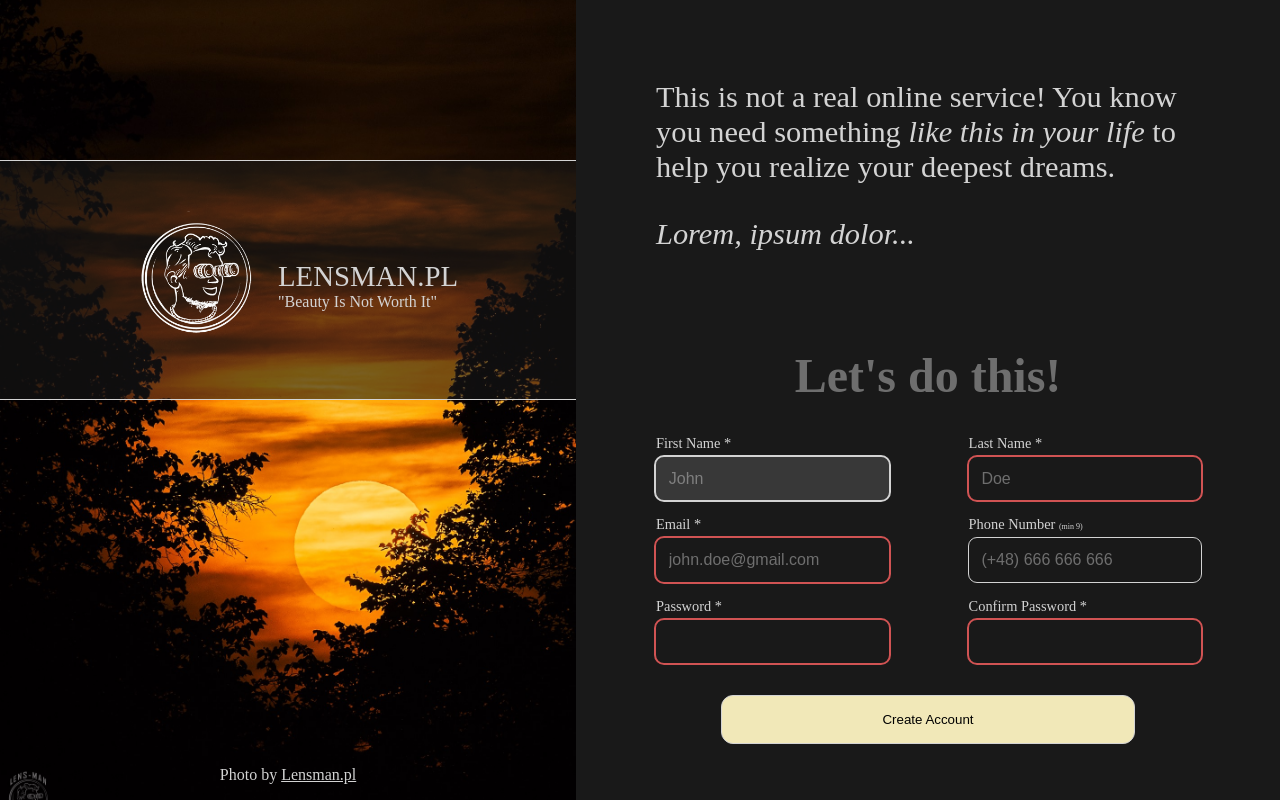
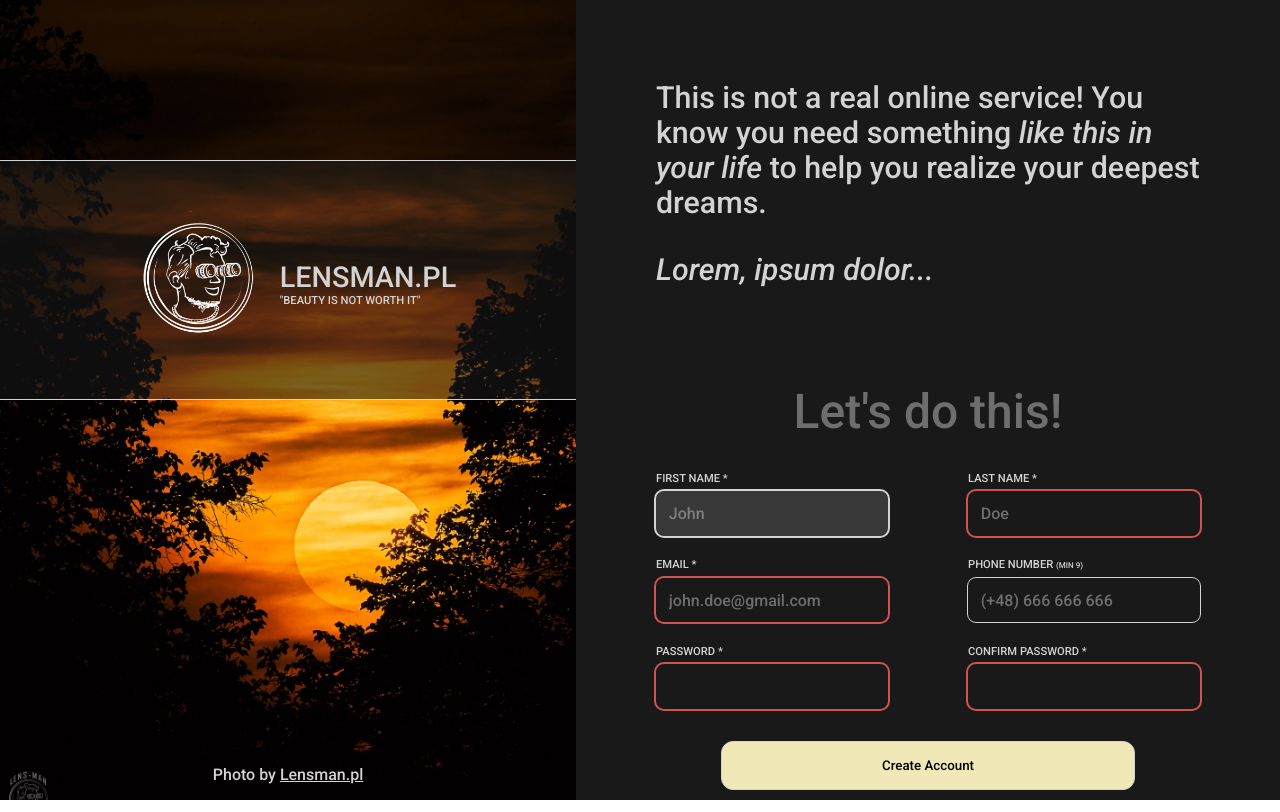
Before and after one commit to KarolKarnas/sign-up-form, a plain HTML site: page index.html in a window 1280 px wide. Drawn offline with Linux system fonts and the light colour scheme.

Commit message:
Change main font
change main font to Roboto, also some minor style changes

```diff
--- a/style.css
+++ b/style.css
@@ -1,3 +1,5 @@
+@import url('https://fonts.googleapis.com/css2?family=Roboto:ital,wght@0,100;0,300;0,500;1,100;1,500&display=swap');
+
 :root {
 	--white: #d3d3d3;
 	--white-light: #d3d3d375;
@@ -8,7 +10,7 @@
 	--eerie-black: #191919;
 	--eerie-black-zwei: #383838;
 	--eerie-black-transparent: #19191993;
---indian-green: #9fe79d;
+--indian-green: #DB5702;
 
 }
 
@@ -18,6 +20,7 @@
 	box-sizing: border-box;
 	padding: 0;
 	margin: 0;
+    font-family: 'Roboto', Courier, monospace;
 }
 
 body {
@@ -80,7 +83,8 @@ body {
 
 .tagline {
 	color: var(--white);
-	text-transform: capitalize;
+	text-transform: uppercase;
+    font-size: 0.7rem;
 }
 
 .copyrights {
@@ -132,6 +136,7 @@ p span {
 }
 
 h2 {
+    font-weight: 500;
 	font-size: 3rem;
 	text-align: center;
 	margin-bottom: 2rem;
@@ -154,7 +159,7 @@ button {
 	display: flex;
 	/* justify-content: space-between; */
 	gap: 5rem;
-	margin-bottom: 1rem;
+	margin-bottom: 1.4rem;
 	/* width: 100%; */
 }
 
@@ -167,8 +172,9 @@ button {
 /* custom input and label */
 
 label {
-	font-size: 0.9rem;
-	margin-bottom: 0.3rem;
+    text-transform: uppercase;
+	font-size: 0.7rem;
+	margin-bottom: 0.4rem;
     color: var();
 }
 
@@ -232,7 +238,7 @@ button {
 }
 
 button:hover {
-    background-color: var(--yellow);
+    background-color: var(--indian-green);
     cursor: pointer;
     border: 2px solid var(--copper);
 }
```
